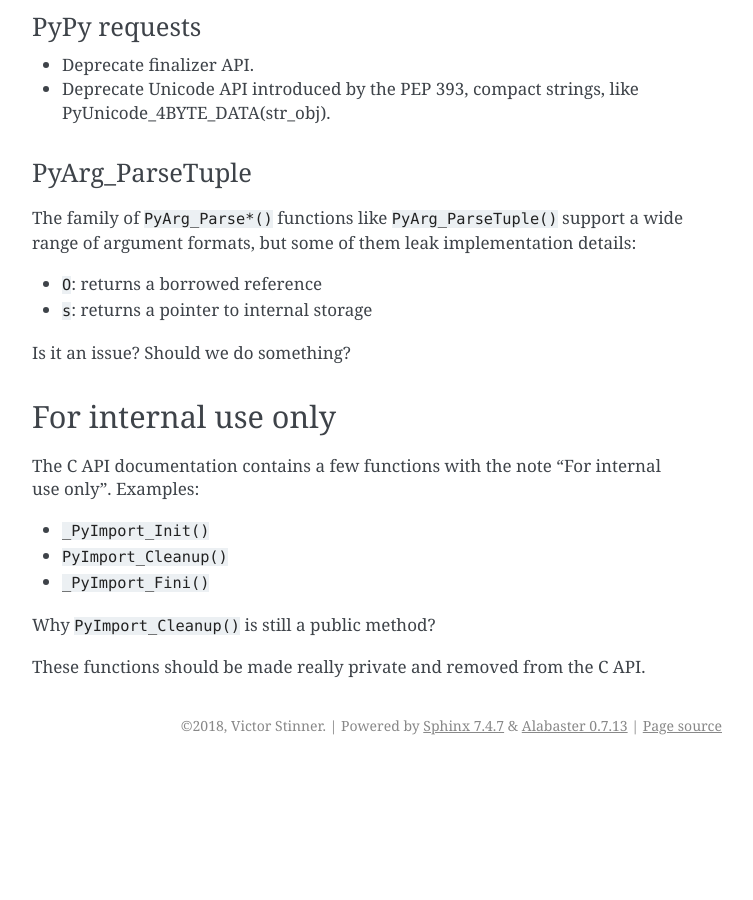
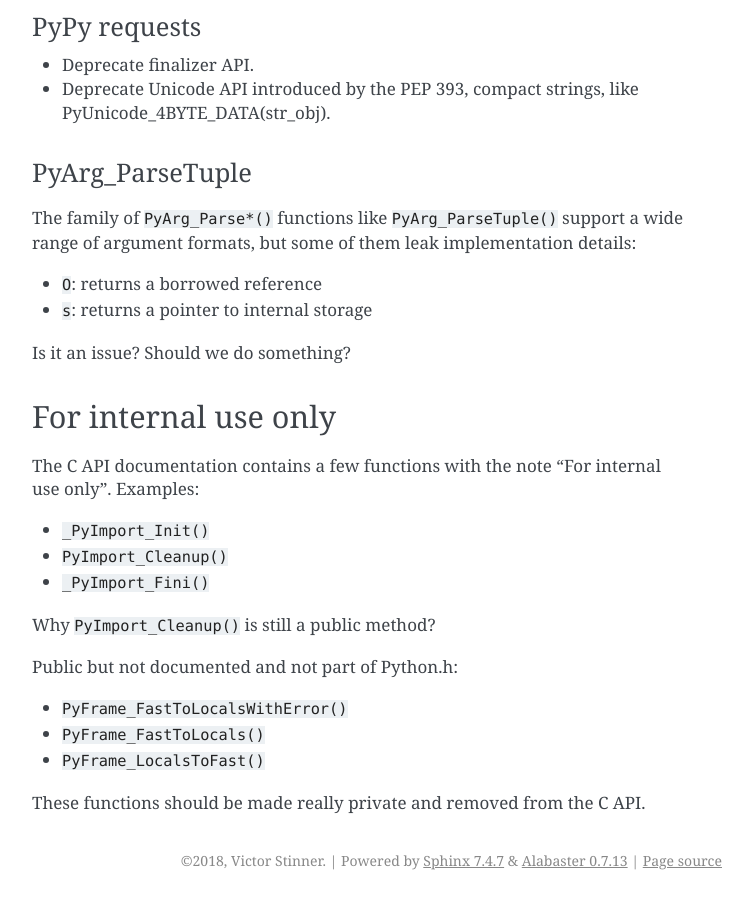
Before and after one commit to pythoncapi/pythoncapi, a Sphinx documentation site: the page built from doc/bad_api.rst, in a window 1280 px wide and 900 px high, scrolled down 6450 px. Shown: the whole window, without its empty margins (388-1141 px from the left). Built offline with Sphinx 7.4.7, drawn with Linux system fonts in a browser that asks for light colours; before the commit the page ends 7215 px from its top, so only the background shows below that.

Commit message:
add bad api; add gilectomy

```diff
--- a/doc/bad_api.rst
+++ b/doc/bad_api.rst
@@ -330,4 +330,10 @@ use only". Examples:
 
 Why ``PyImport_Cleanup()`` is still a public method?
 
+Public but not documented and not part of Python.h:
+
+* ``PyFrame_FastToLocalsWithError()``
+* ``PyFrame_FastToLocals()``
+* ``PyFrame_LocalsToFast()``
+
 These functions should be made really private and removed from the C API.
--- a/doc/index.rst
+++ b/doc/index.rst
@@ -54,6 +54,7 @@ Pages
    cpyext
    cython
    cffi
+   gilectomy
    remove_c_api
    performance
    split_include
```
